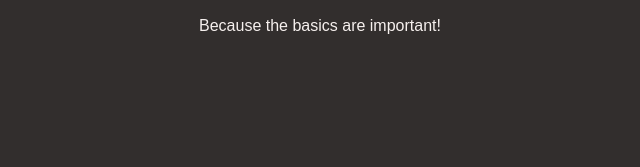
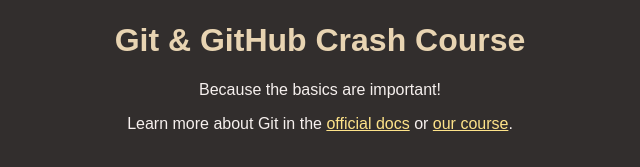
Before and after one commit to mmfabio/github-crash-course, a plain HTML site: page index.html in a window 1280 px wide. Shown: the part 147-314 px from the top of the page, without its empty margins (320-960 px from the left). Drawn offline with Linux system fonts and the light colour scheme.

Commit message:
fixing layout

```diff
--- a/index.html
+++ b/index.html
@@ -10,9 +10,15 @@
   <body>
     <header>
       <img id="logo" src="logo.png" alt="A logo that contains the word 'Git'" />
+      <h1>Git & GitHub Crash Course</h1>
     </header>
     <main>
       <p>Because the basics are important!</p>
+      <p>
+        Learn more about Git in the
+        <a href="https://git-scm.com/book/en/v2">official docs</a> or
+        <a href="https://acad.link/git">our course</a>.
+      </p>
     </main>
   </body>
 </html>
```
